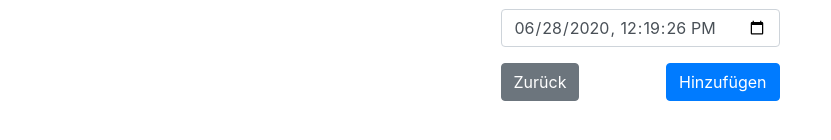
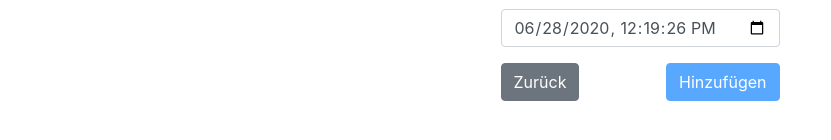
Before and after one commit to gylxan/home-dashboard, a React (Create React App) app in the folder src/public/react/: page /skipbo/create in a window 1280 px wide. Shown: the part 436-576 px from the top of the page, without its empty margins (0-831 px from the left). Built offline with nearby package versions, Linux system fonts and the light colour scheme; no server answers.

Commit message:
Correct validation of form

```diff
--- a/src/public/react/src/pages/SkipboAddGamePage/index.tsx
+++ b/src/public/react/src/pages/SkipboAddGamePage/index.tsx
@@ -48,7 +48,7 @@ function SkipboOverviewPage() {
 
   const isFormValid = (): boolean => {
     return (
-      (selectedWinner !== NEW_WINNER || (selectedWinner === NEW_WINNER && insertedWinner.trim() === '')) &&
+      (selectedWinner !== NEW_WINNER || (selectedWinner === NEW_WINNER && insertedWinner.trim() !== '')) &&
       playTime !== '' &&
       +new Date(playTime) > 0
     );
```
